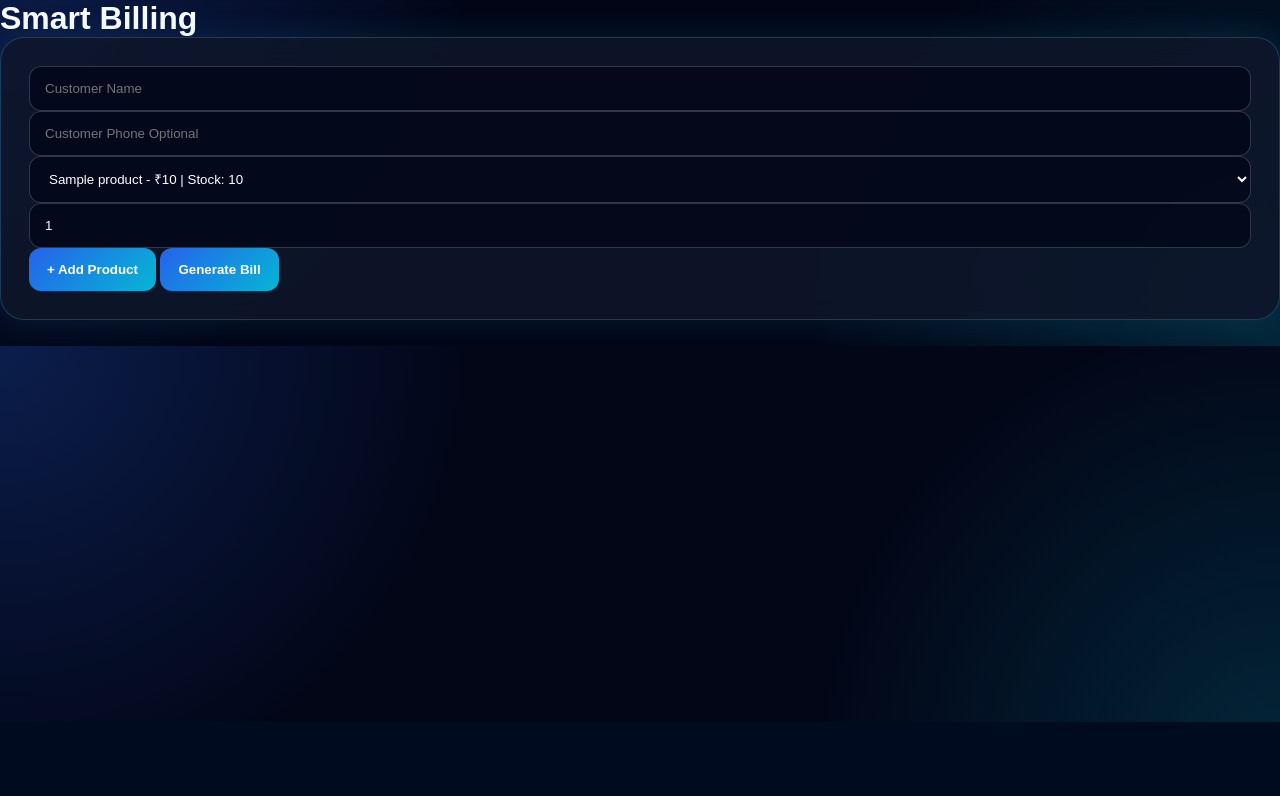
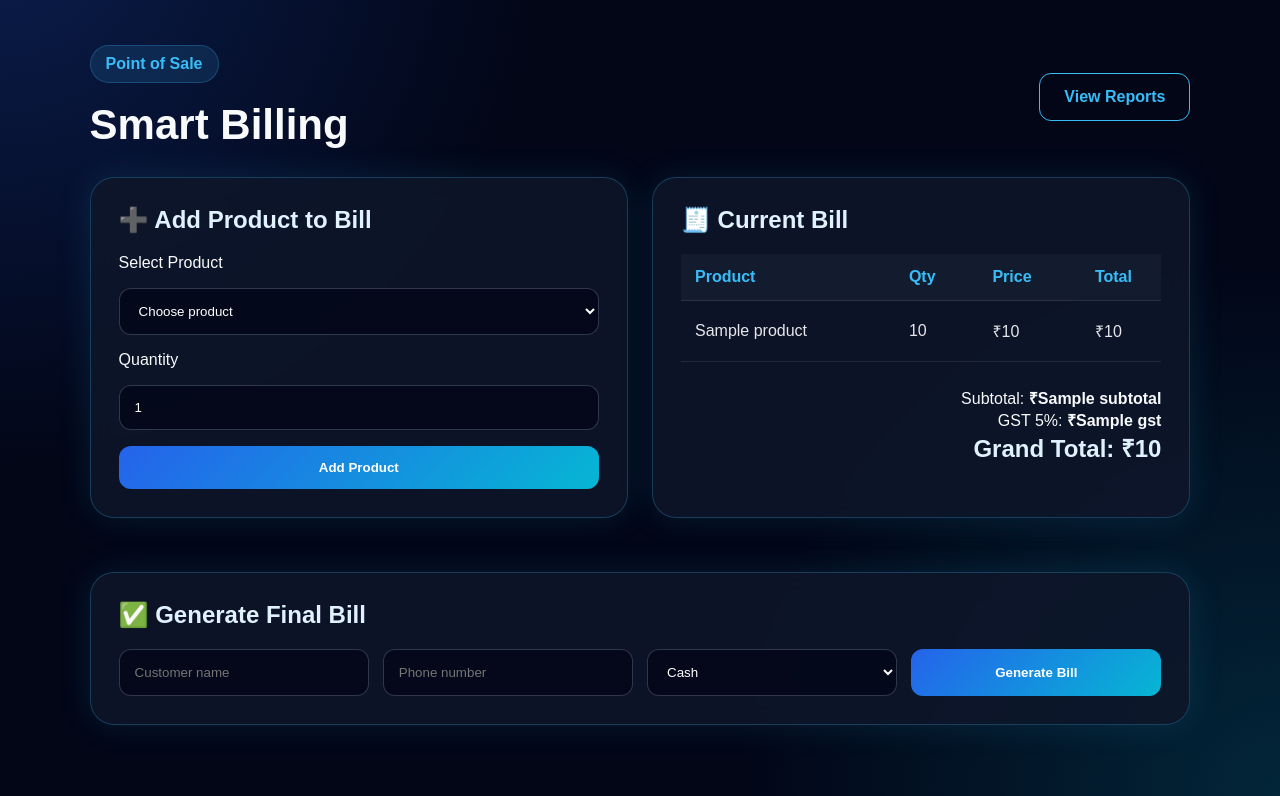
Before and after one commit to adhiappu0610-blip/shopvision-ai, a Flask app: template templates/billing.html in a window 1280 px wide. Shown: the part 78-874 px from the top of the page. Before the commit the page ends 800 px from the top, so only its background shows below. Run offline with Flask 3, Linux system fonts and the light colour scheme; the template is opened without the code that fills it: most values are stand-ins (such as "Sample title", 1, 10 or a date in 2020).

Commit message:
Update billing.html

```diff
--- a/templates/billing.html
+++ b/templates/billing.html
@@ -1,24 +1,91 @@
 {% extends "base.html" %}
 {% block content %}
-<h1>Smart Billing</h1>
-<div class="panel">
-    <form method="POST">
-        <input type="text" name="customer" placeholder="Customer Name" required>
-        <input type="text" name="phone" placeholder="Customer Phone Optional">
 
-        <div id="items">
-            <div class="bill-row">
+<section class="page">
+    <div class="page-head">
+        <div>
+            <p class="eyebrow">Point of Sale</p>
+            <h1>Smart Billing</h1>
+        </div>
+        <a href="/reports" class="secondary-btn">View Reports</a>
+    </div>
+
+    <div class="billing-grid">
+        <div class="panel">
+            <h2>➕ Add Product to Bill</h2>
+
+            <form method="POST" action="/add_to_bill" class="stack-form">
+                <label>Select Product</label>
                 <select name="product_id" required>
+                    <option value="">Choose product</option>
                     {% for p in products %}
-                    <option value="{{ p['id'] }}">{{ p['product'] }} - ₹{{ p['price'] }} | Stock: {{ p['stock'] }}</option>
+                    <option value="{{ p.id }}">
+                        {{ p.product }} - ₹{{ p.price }} | Stock {{ p.stock }}
+                    </option>
                     {% endfor %}
                 </select>
-                <input type="number" name="qty" placeholder="Qty" min="1" value="1" required>
+
+                <label>Quantity</label>
+                <input type="number" name="qty" value="1" min="1" required>
+
+                <button type="submit">Add Product</button>
+            </form>
+        </div>
+
+        <div class="panel">
+            <h2>🧾 Current Bill</h2>
+
+            <div class="table-wrap">
+                <table>
+                    <tr>
+                        <th>Product</th>
+                        <th>Qty</th>
+                        <th>Price</th>
+                        <th>Total</th>
+                        <th>Remove</th>
+                    </tr>
+
+                    {% for item in cart %}
+                    <tr>
+                        <td>{{ item.product }}</td>
+                        <td>{{ item.qty }}</td>
+                        <td>₹{{ item.price }}</td>
+                        <td>₹{{ item.total }}</td>
+                        <td>
+                            <a href="/remove_bill_item/{{ loop.index0 }}" class="small-btn delete">Remove</a>
+                        </td>
+                    </tr>
+                    {% else %}
+                    <tr>
+                        <td colspan="5">No product added yet.</td>
+                    </tr>
+                    {% endfor %}
+                </table>
+            </div>
+
+            <div class="totals">
+                <p>Subtotal: <b>₹{{ subtotal }}</b></p>
+                <p>GST 5%: <b>₹{{ gst }}</b></p>
+                <h2>Grand Total: ₹{{ grand_total }}</h2>
             </div>
         </div>
+    </div>
 
-        <button type="button" onclick="addRow()">+ Add Product</button>
-        <button type="submit">Generate Bill</button>
-    </form>
-</div>
+    <div class="panel">
+        <h2>✅ Generate Final Bill</h2>
+
+        <form method="POST" action="/generate_bill" class="form-grid">
+            <input name="customer" placeholder="Customer name" required>
+            <input name="phone" placeholder="Phone number">
+            <select name="payment_method">
+                <option>Cash</option>
+                <option>UPI</option>
+                <option>Card</option>
+                <option>Online</option>
+            </select>
+            <button type="submit">Generate Bill</button>
+        </form>
+    </div>
+</section>
+
 {% endblock %}
```
